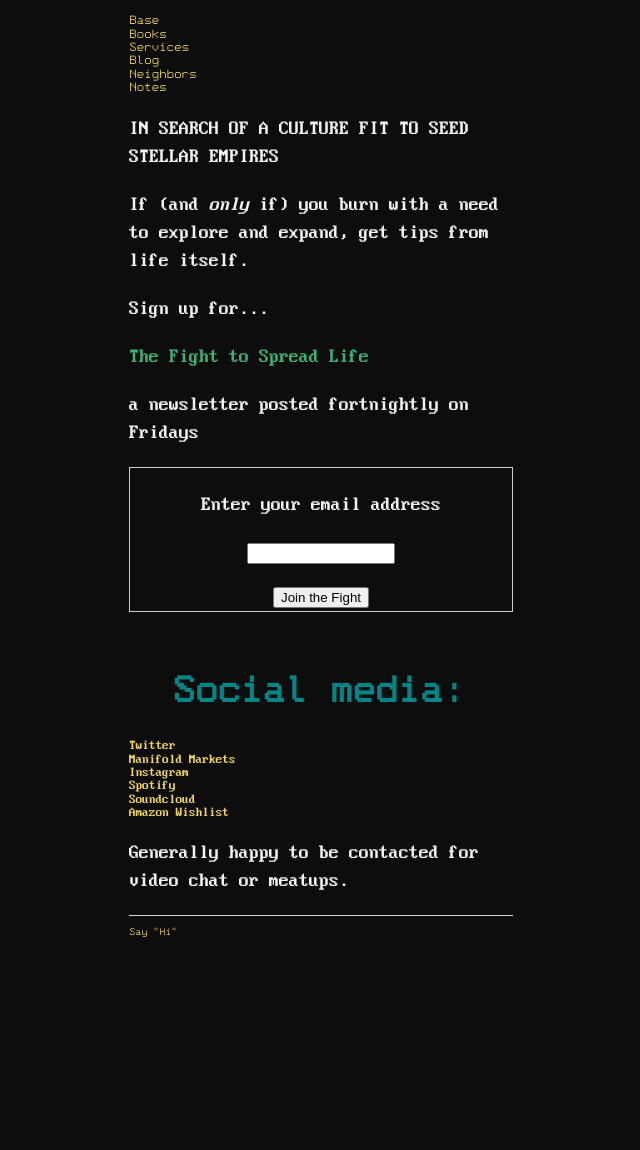
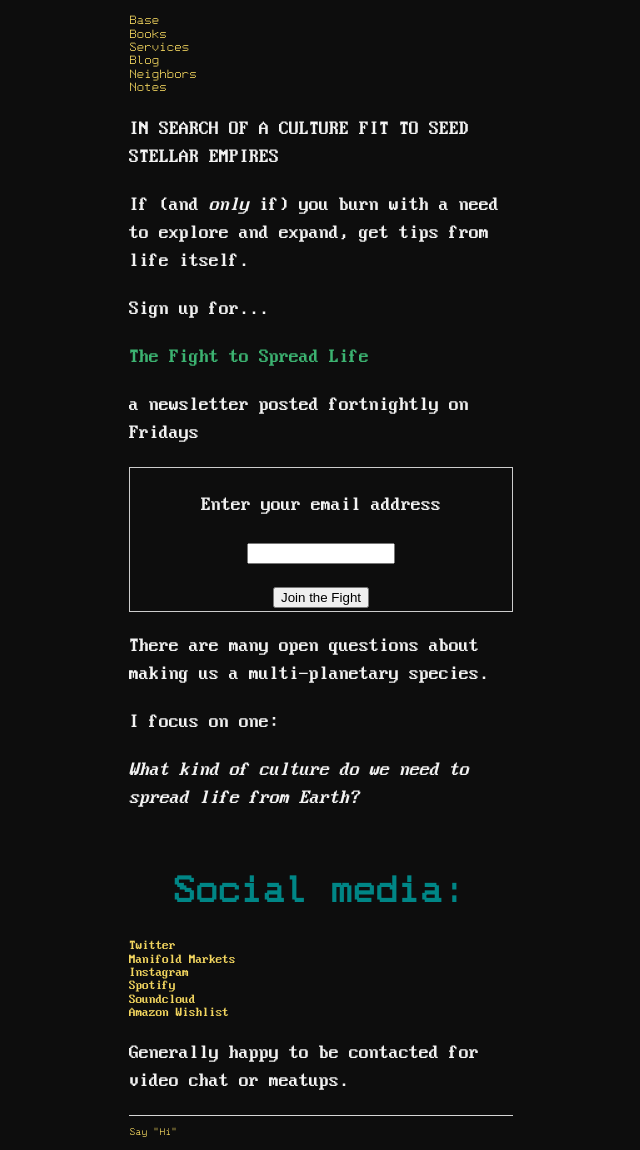
Before and after one commit to ray-dorai/ray-dorai.github.io, a Jekyll site: the page built from index.html, in a window 1280 px wide. Shown: the whole page, without its empty margins (319-959 px from the left). Built offline with Jekyll 4.4.1, drawn with Linux system fonts in a browser that asks for light colours; before the commit the page ends 950 px from its top, so only the background shows below that.

Commit message:
Update index.html

```diff
--- a/index.html
+++ b/index.html
@@ -10,6 +10,9 @@ title: Ray Doraisamy
 	<p>a newsletter posted fortnightly on Fridays</p>
 	<p><form style="border:1px solid #ccc;padding:3px;text-align:center;" action="https://tinyletter.com/forshaper" method="post" target="popupwindow" onsubmit="window.open('https://tinyletter.com/forshaper', 'popupwindow', 'scrollbars=yes,width=800,height=600');return true"><p><label for="tlemail">Enter your email address</label></p><p><input type="text" style="width:140px" name="email" id="tlemail" /></p><input type="hidden" value="1" name="embed"/><input type="submit" value="Join the Fight" /></form>
         </p>
+	<p>There are many open questions about making us a multi-planetary species.</p>
+	<p> I focus on one:</p>
+	<p><i>What kind of culture do we need to spread life from Earth?</i></p>
         <br>
 
 
```
